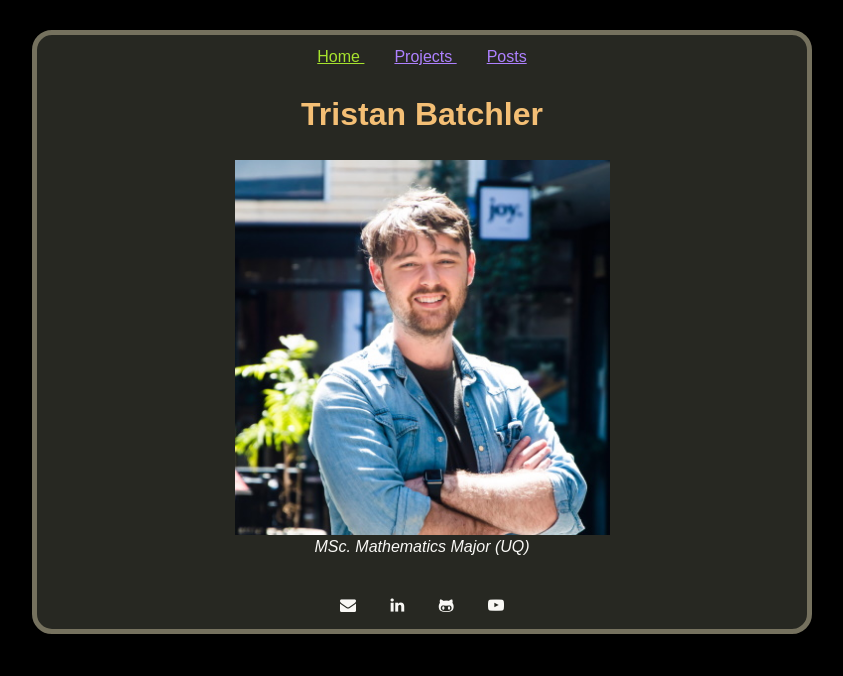
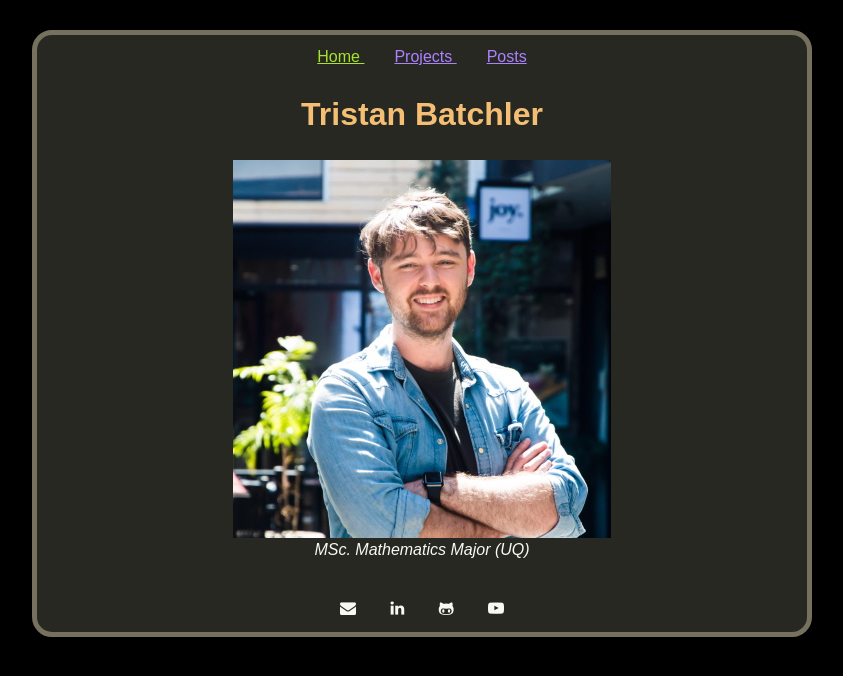
Before and after one commit to tristanbatchler/tbat.me, a Jekyll site: the page built from index.md, in a window 1280 px wide. Shown: the top 676 px of the page, without its empty margins (218-1061 px from the left). Built offline with Jekyll 4.4.1, drawn with Linux system fonts in a browser that asks for light colours; some web fonts are replaced; a script that is not in the unit is left out.

Commit message:
Image sizing

```diff
--- a/_sass/main.scss
+++ b/_sass/main.scss
@@ -42,7 +42,17 @@
             margin-right: auto;
             text-align: center;
 
-            max-width: 50%;
+            max-width: 60%;
+
+            transition:transform 0.25s ease;
+        }
+
+        // Hover to enlarge images, except for the headshot
+        &:not(.headshot) {
+            &:hover {
+                transform:scale(1.35);
+                box-shadow: 0 0 10px 5px black;
+            }
         }
     }
 
--- a/index.md
+++ b/index.md
@@ -4,5 +4,5 @@
 ---
 
 # Tristan Batchler
-![A picture of me](/assets/images/headshot.jpg)
+<img class="headshot" src="/assets/images/headshot.jpg" alt="A picture of me">
 *MSc. Mathematics Major (UQ)*
```
